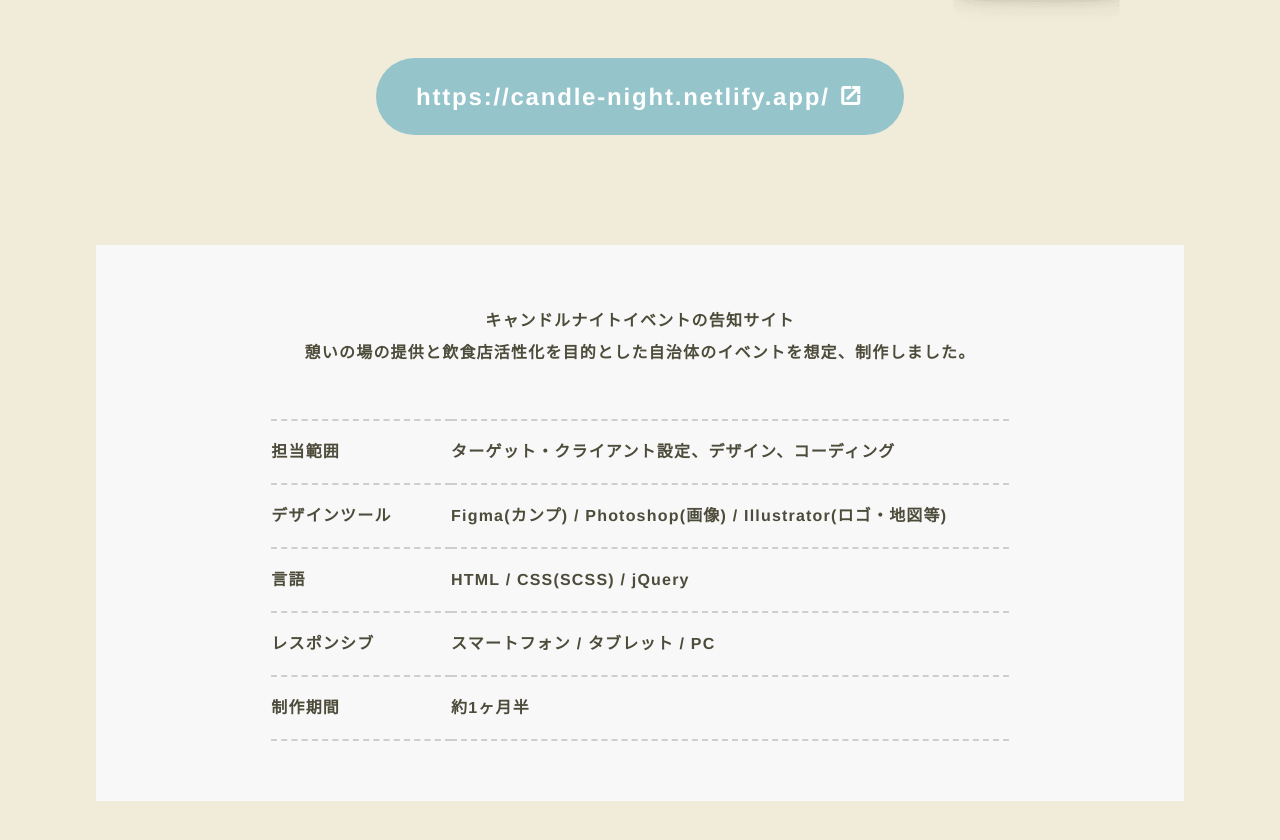
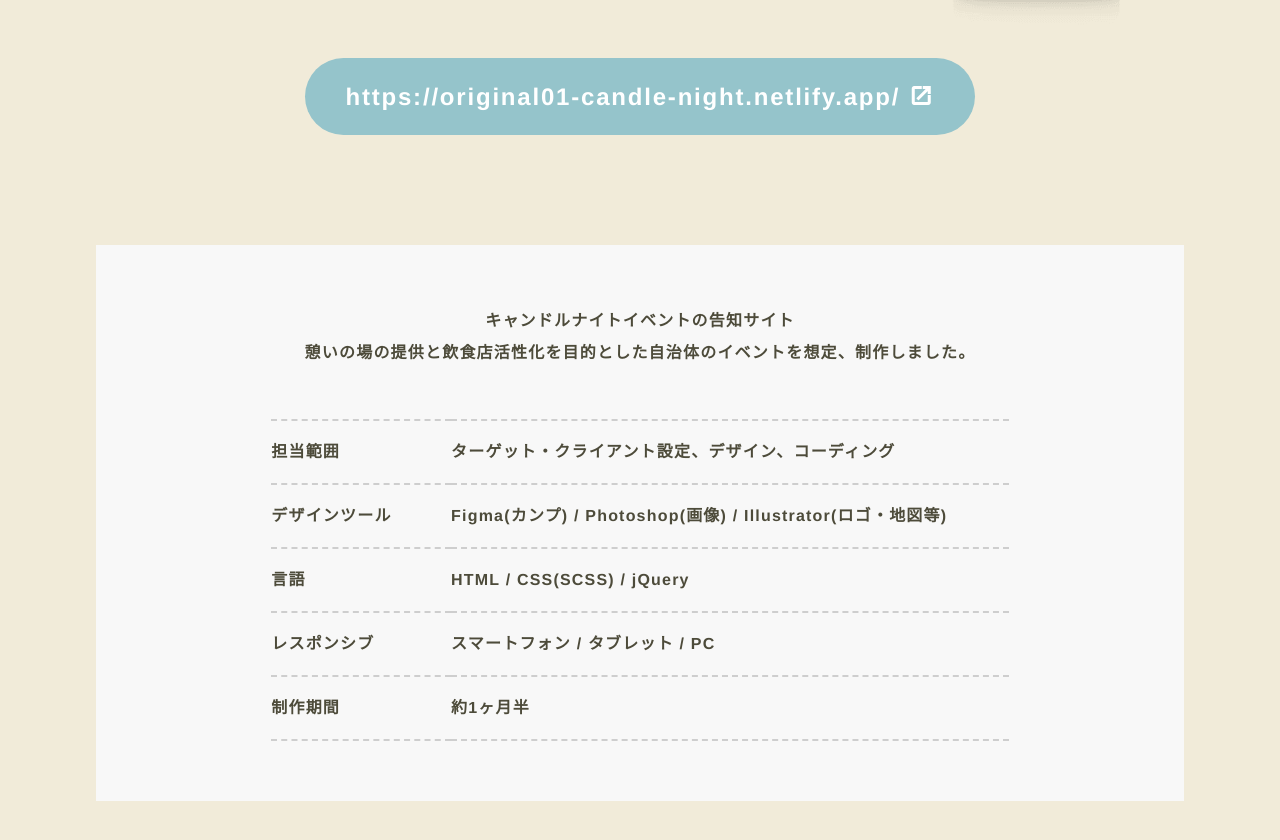
Before and after one commit to renton2020/portfolio-public, a plain HTML site: page works-candle.html in a window 1280 px wide. Shown: the part 985-1825 px from the top of the page. Drawn offline with nearby package versions, Linux system fonts and the light colour scheme; a web font is replaced by a local one.

Commit message:
キャンドルナイトのリンク修正

```diff
--- a/works-candle.html
+++ b/works-candle.html
@@ -120,8 +120,8 @@
         解説
         =========================================================-->
         <div class="c-button-worklink p-detail-worklink">
-            <a href="https://candle-night.netlify.app/" target="new" class="c-button-worklink__inner">
-                https://candle-night.netlify.app/
+            <a href="https://original01-candle-night.netlify.app/" target="new" class="c-button-worklink__inner">
+                https://original01-candle-night.netlify.app/
                 <span class="material-icons-round2">
                     open_in_new
                 </span>
```
Also changed, not shown: 1 other file.
